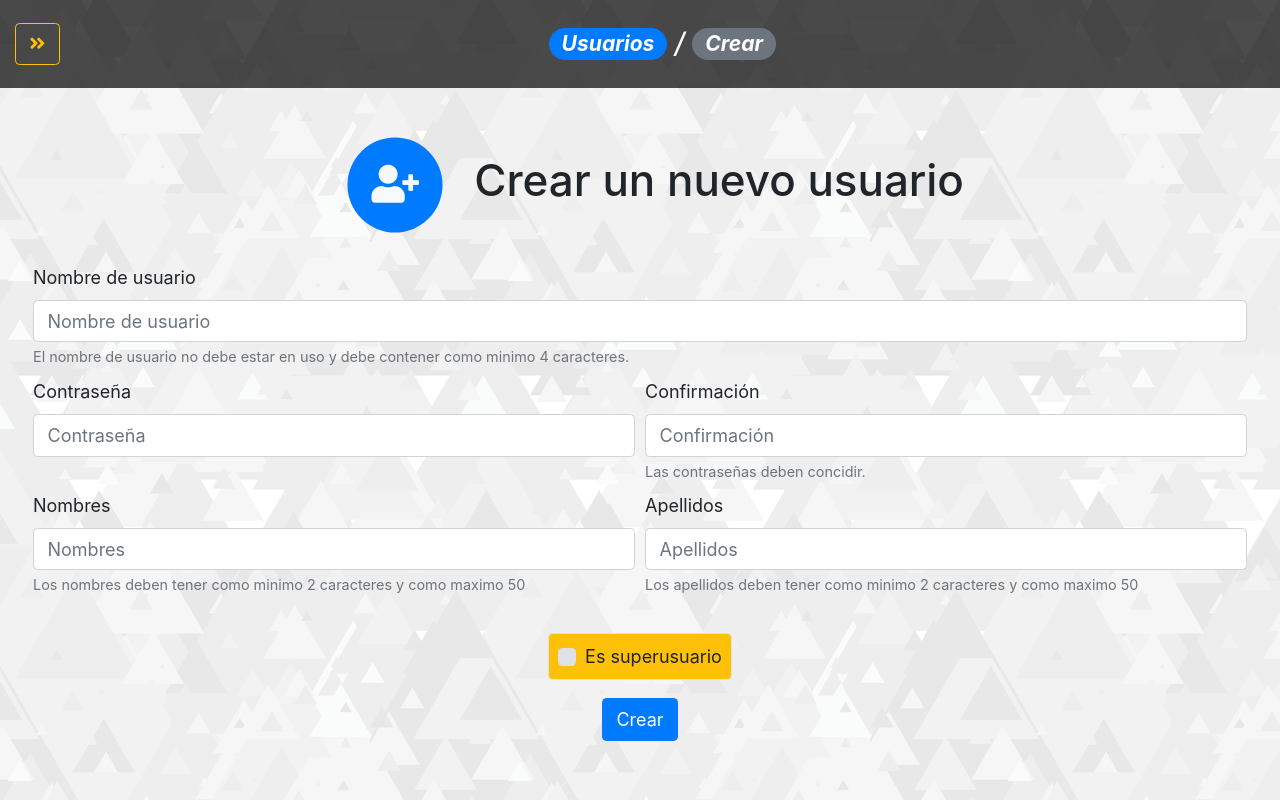
After one commit to CristianFonseca03/imagen_digital, a Django app: page /user/signup/ in a window 1280 px wide. The commit adds this page. Run offline with Django 3.2, Linux system fonts and the light colour scheme; a user stored in the database is signed in; parts of the project's set-up code (start-up, migrations or seed data) failed here and were passed over; some libraries are stand-ins or nearby versions.

Commit message:
create signup view, add confirmation message of user creation

```diff
--- a/static/js/scripts.js
+++ b/static/js/scripts.js
@@ -1,6 +1,8 @@
 function randomNumber(min, max) {
     return Math.round(Math.random() * (max - min) + min);
 }
+
+// NavBar
 $("#menu-toggle").click(function (e) {
     e.preventDefault();
     $("#wrapper").toggleClass("toggled");
@@ -35,8 +37,21 @@ $(window).resize(function () {
     }
 });
 $(document).ready(function () {
-    const colors = ["bg-primary","bg-danger","bg-success","bg-info","bg-purple","bg-pink"]
-    $("#color-1").addClass(colors[randomNumber(0,5)]);
-    $("#color-2").addClass(colors[randomNumber(0,5)]);
-    $("#color-3").addClass(colors[randomNumber(0,5)]);
+    const colors = ["bg-primary", "bg-danger", "bg-success", "bg-info", "bg-purple", "bg-pink"]
+    $("#color-1").addClass(colors[randomNumber(0, 5)]);
+    $("#color-2").addClass(colors[randomNumber(0, 5)]);
+    $("#color-3").addClass(colors[randomNumber(0, 5)]);
 });
+
+// SignUp
+$('#is_superuser').on('click', function () {
+    if ($(this).is(':checked')) {
+        $('#createUserModal').modal('show');
+    }
+});
+$(document).ready(function () {
+    $("#is_superuser").prop("checked", false);
+});
+$('#createUserModalCancel').on('click', function () {
+    $("#is_superuser").prop("checked", false);
+});
--- a/templates/imagen_digital/base_home.html
+++ b/templates/imagen_digital/base_home.html
@@ -21,7 +21,7 @@
                 </div>
                 <h3 class="text-light">Imagen Digital</h3>
             </div>
-            <h3 class="font-italic text-white text-center text-capitalize m-1">{{user.get_full_name}}</h3>
+            <h3 class="font-italic text-white text-center text-capitalize m-1">{{request.user.get_full_name}}</h3>
             <div class="btn-group mb-2">
                 <a class="btn btn-primary" href="{% url 'user:detail' request.user.username %}" role="button">Perfil</a>
                 <a class="btn btn-danger" href="{% url 'user:logout'%}" role="button">Cerrar cesión</a>
--- a/templates/users/home.html
+++ b/templates/users/home.html
@@ -16,7 +16,7 @@
 <!-- Row 1 -->
 <div class="d-flex flex-row flex-wrap flex-md-nowrap justify-content-around">
     <!-- Modulo de crear usuarios -->
-    <a href=""
+    <a href="{% url 'user:signup' %}"
        class="nounderline module-panel col-12 col-md-5 top mt-4 text-light d-flex justify-content-center align-items-center justify-content-md-start">
         <div class="cont-log-module m-3 d-flex justify-content-center flex-column align-items-center">
             <div class="circle-module p-2 bg-primary m-1 d-flex justify-content-center flex-column text-center">
--- /dev/null
+++ b/templates/users/signup.html
@@ -0,0 +1,114 @@
+{% extends "imagen_digital/base_home.html" %}
+{% load static %}
+
+{% block title %}
+<h3><a href="{% url 'users:home'%}" class="badge badge-pill badge-primary d-none d-md-block">Usuarios</a></h3>
+<h3 class="text-light d-none d-md-block">&nbsp/&nbsp</h3>
+<h3><a href="#" class="badge badge-pill badge-secondary d-none d-md-block">Crear</a></h3>
+{% endblock %}
+{% block title-2 %}
+<h1><a href="{% url 'users:home'%}" class="badge badge-pill badge-primary d-md-none">Usuarios</a></h1>
+<h1 class="text-light d-md-none">&nbsp/&nbsp</h1>
+<h1><a href="#" class="badge badge-pill badge-secondary d-md-none">Crear</a></h1>
+{% endblock %}
+
+{% block content %}
+<div class="d-flex flex-row justify-content-center align-items-center flex-wrap">
+    <div class="circle-module p-2 bg-primary m-5 d-flex justify-content-center flex-column text-center">
+        <i class="fas fa-user-plus text-light"></i>
+    </div>
+    <h1>Crear un nuevo usuario</h1>
+</div>
+<form method="POST">
+    {% if form.errors %}
+    {%for error in form.errors %}
+    {% if error == '__all__' %}
+    <div class="alert alert-danger" role="alert">
+        Las contraseñas no coinciden
+        <button type="button" class="close" data-dismiss="alert" aria-label="Close">
+            <span aria-hidden="true">&times;</span>
+        </button>
+    </div>
+    {% endif %}
+    {% endfor %}
+    {% endif %}
+    {% csrf_token %}
+    <div class="mb-2">
+        <label for="username">Nombre de usuario</label>
+        <input type="text" class="form-control" placeholder="Nombre de usuario" name="username" id="username"
+               required value="{% if form.errors %}{{form.username.value}}{% endif %}">
+        <small id="usernameHelpBlock"
+               class="form-tex {% if form.username.errors %}text-danger{% else %} text-muted {% endif %}">
+            El nombre de usuario no debe estar en uso y debe contener como minimo 4 caracteres.
+        </small>
+    </div>
+    <div class="form-row">
+        <div class="form-group col-md-6 mb-2">
+            <label for="password">Contraseña</label>
+            <input type="password" class="form-control" placeholder="Contraseña" name="password" id="password"
+                   required>
+        </div>
+        <div class="form-group col-md-6 mb-2">
+            <label for="password_conf">Confirmación</label>
+            <input type="password" class="form-control" placeholder="Confirmación"
+                   name="password_confirmation" id="password_conf" required>
+            <small id="passwordHelpBlock" class="form-text text-muted">
+                Las contraseñas deben concidir.
+            </small>
+        </div>
+    </div>
+    <div class="form-row">
+        <div class="form-group col-md-6 mb-2">
+            <label for="first_name">Nombres</label>
+            <input type="text" class="form-control" placeholder="Nombres" name="first_name" id="first_name"
+                   required value="{% if form.errors %}{{form.first_name.value}}{% endif %}">
+            <small id="first_nameHelpBlock"
+                   class="form-tex {% if form.first_name.errors %}text-danger{% else %} text-muted {% endif %}">
+                Los nombres deben tener como minimo 2 caracteres y como maximo 50
+            </small>
+        </div>
+        <div class="form-group col-md-6 mb-2">
+            <label for="last_name">Apellidos</label>
+            <input type="text" class="form-control" placeholder="Apellidos" name="last_name" id="last_name"
+                   required value="{% if form.errors %}{{form.last_name.value}}{% endif %}">
+            <small id="flast_nameHelpBlock"
+                   class="form-tex {% if form.last_name.errors %}text-danger{% else %} text-muted {% endif %}">
+                Los apellidos deben tener como minimo 2 caracteres y como maximo 50
+            </small>
+        </div>
+    </div>
+    <div class="d-flex flex-column justify-content-center align-items-center mt-4 mb-4">
+        <span class="border bg-warning rounded">
+            <div class="custom-control custom-checkbox m-2">
+                <input type="checkbox" class="custom-control-input" id="is_superuser" name="is_superuser">
+                <label class="custom-control-label" for="is_superuser">Es superusuario</label>
+            </div>
+        </span>
+        <button class="btn btn-primary mt-3" type="submit">Crear</button>
+    </div>
+</form>
+
+<div class="modal fade" id="createUserModal" tabindex="-1" role="dialog" aria-labelledby="createUserModalLabel"
+     aria-hidden="true">
+    <div class="modal-dialog" role="document">
+        <div class="modal-content">
+            <div class="modal-header d-flex flex-column justify-content-center align-items-center">
+                <h1 class="modal-title text-danger" id="createUserModalLabel">Precaución</h1>
+            </div>
+            <div class="modal-body">
+                Un superusuario puede:
+                <li class="ml-5">Crear usuarios</li>
+                <li class="ml-5">Borrar usuarios</li>
+                <li class="ml-5">Modificar usuarios</li>
+                <li class="ml-5">Crear y modificar facturas</li>
+            </div>
+            <div class="modal-footer">
+                <button type="button" class="btn btn-primary" data-dismiss="modal" id="createUserModalCancel">
+                    Cancelar
+                </button>
+                <button type="button" class="btn btn-danger" data-dismiss="modal">Aceptar</button>
+            </div>
+        </div>
+    </div>
+</div>
+{% endblock %}
--- /dev/null
+++ b/users/forms.py
@@ -0,0 +1,51 @@
+"""User foms."""
+
+# Django
+from django import forms
+
+# Models
+from users.models import User
+
+
+class SignupForm(forms.Form):
+    """Sing in form"""
+    username = forms.CharField(min_length=4, max_length=50)
+    password = forms.CharField(
+        max_length=70,
+        widget=forms.PasswordInput()
+    )
+    password_confirmation = forms.CharField(
+        max_length=70,
+        widget=forms.PasswordInput()
+    )
+    first_name = forms.CharField(min_length=2, max_length=50)
+    last_name = forms.CharField(min_length=2, max_length=50)
+    is_superuser = forms.BooleanField(required=False)
+
+    def clean_username(self):
+        """Username must be unique."""
+        username = self.cleaned_data['username']
+        username_taken = User.objects.filter(username=username).exists()
+        if username_taken:
+            raise forms.ValidationError('El nombre de usuario ya esta en uso')
+        return username
+
+    def clean(self):
+        """Verify password confirmation match."""
+        data = super().clean()
+        password = data['password']
+        password_confirmation = data['password_confirmation']
+        if password != password_confirmation:
+            raise forms.ValidationError('Las contraseñas no coinciden')
+        return data
+
+    def save(self):
+        """Create user o superuser"""
+        data = self.cleaned_data
+        is_superuser = data['is_superuser']
+        data.pop("password_confirmation")
+        data.pop("is_superuser")
+        user = User.objects.create_user(**data)
+        if is_superuser:
+            user.is_superuser = True
+            user.save()
--- a/users/urls.py
+++ b/users/urls.py
@@ -6,6 +6,7 @@ app_name = 'users'
 urlpatterns = [
     path(route='', view=HomeView.as_view(), name='home'),
     path(route='login/', view=views.login_view, name='login'),
+    path(route='signup/', view=views.signup_view, name='signup'),
     path(route='logout/', view=views.logout_view, name='logout'),
     path(route='find/<str:username>/', view=UserDetailView.as_view(), name='detail'),
     path(route='list-users/', view=UsersListView.as_view(), name='list-users'),
--- a/users/views.py
+++ b/users/views.py
@@ -1,13 +1,18 @@
-#Django classes
+# Django classes
 from django.contrib.auth import authenticate, login, logout
-from django.shortcuts import render,redirect
-from django.views.generic import DetailView,TemplateView,ListView
-from django.contrib.auth.mixins import LoginRequiredMixin,PermissionRequiredMixin
-from django.contrib.auth.decorators import login_required
+from django.shortcuts import render, redirect
+from django.views.generic import DetailView, TemplateView, ListView
+from django.contrib.auth.mixins import LoginRequiredMixin, PermissionRequiredMixin
+from django.contrib.auth.decorators import login_required, permission_required
+from django.contrib import messages
 
-#Models
+# Models
 from django.contrib.auth import get_user_model
+
 User = get_user_model()
+
+# Forms
+from users.forms import SignupForm
 
 
 def login_view(request):
@@ -22,8 +27,26 @@ def login_view(request):
             login(request, user)
             return redirect('home')
         else:
-            return render(request,'users/login.html',{'error':'Usuario o contraseña invalidos'})
+            return render(request, 'users/login.html', {'error': 'Usuario o contraseña invalidos'})
     return render(request, 'users/login.html')
+
+@permission_required(('user.is_authenticated','user.is_superuser'))
+def signup_view(request):
+    """Sign up view"""
+    if request.method == 'POST':
+        form = SignupForm(request.POST)
+        if form.is_valid():
+            form.save()
+            user = User.objects.last()
+            messages.success(request, 'El perfil de '+user.username+' fue creado con exito')
+            return redirect('user:detail', username=user.username )
+    else:
+        form = SignupForm()
+    return render(
+        request=request,
+        template_name='users/signup.html',
+        context={'form':form}
+    )
 
 @login_required
 def logout_view(request):
@@ -31,21 +54,24 @@ def logout_view(request):
     logout(request)
     return redirect('user:login')
 
-class UserDetailView(LoginRequiredMixin,DetailView):
+
+class UserDetailView(LoginRequiredMixin, DetailView):
     """User Detail View"""
     template_name = "users/detail.html"
     slug_field = "username"
     slug_url_kwarg = "username"
     queryset = User.objects.all()
 
-class HomeView(PermissionRequiredMixin,TemplateView):
+
+class HomeView(PermissionRequiredMixin, TemplateView):
     """Home view from users module."""
     permission_required = ('user.is_authenticated', 'user.is_superuser')
     template_name = 'users/home.html'
 
-class UsersListView(PermissionRequiredMixin,ListView):
+
+class UsersListView(PermissionRequiredMixin, ListView):
     """List view from all users."""
-    permission_required = ('user.is_authenticated','user.is_superuser')
+    permission_required = ('user.is_authenticated', 'user.is_superuser')
     model = User
     context_object_name = 'users'
     template_name = 'users/list_users.html'
```
Also changed, not shown: templates/users/detail.html (+14 -1 lines), db.sqlite3.
